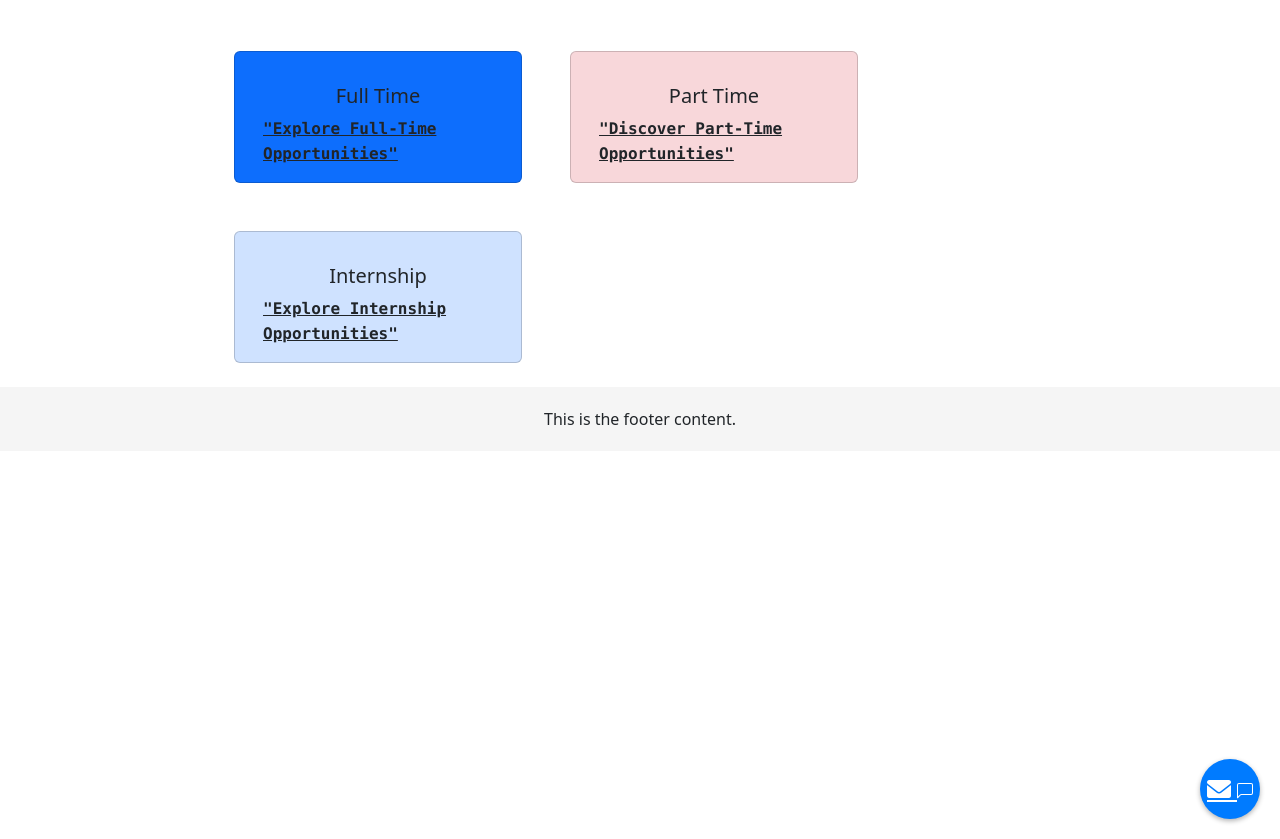
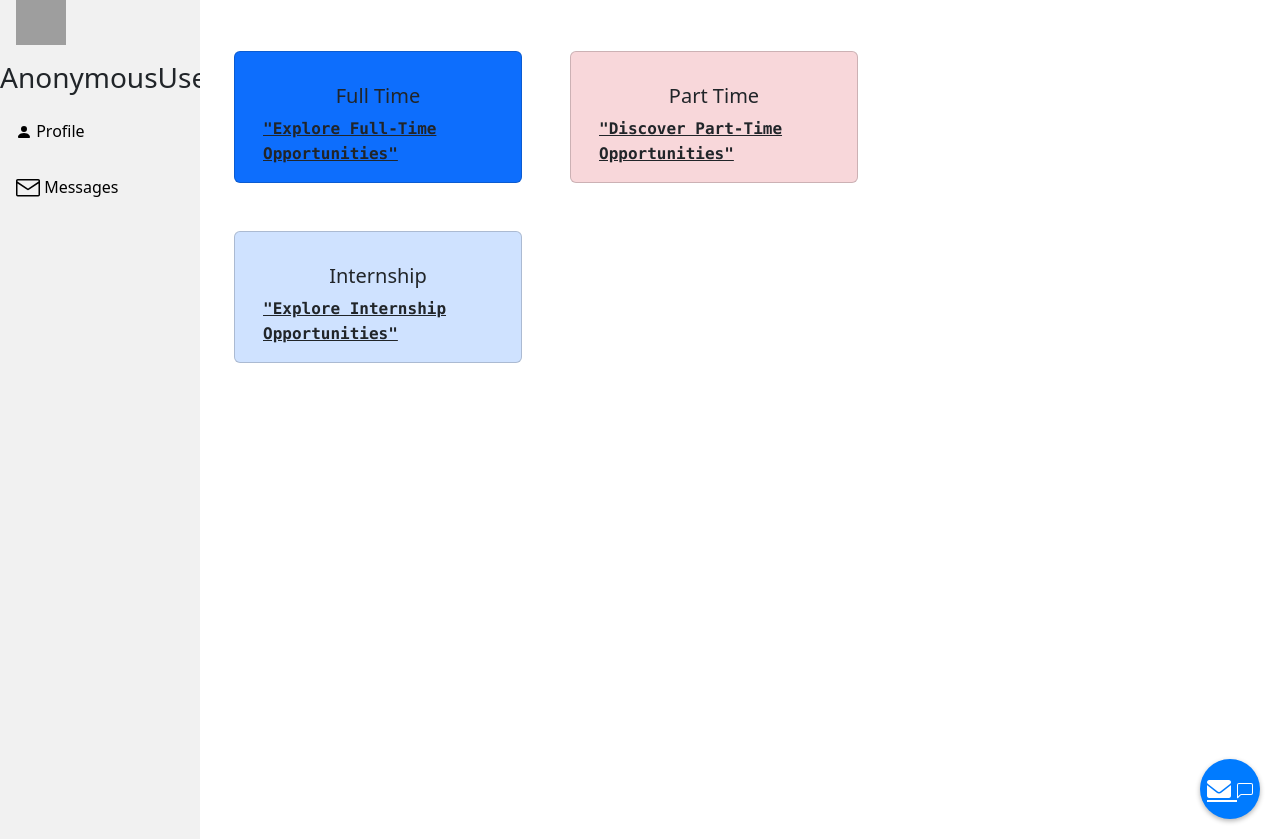
Before and after one commit to rahulktd/Job-Board, a Django app: template templates/JobSeeker/USER_DASH.html in a window 1280 px wide. Shown: the part 347-1186 px from the top of the page. Run offline with Django 3.2, Linux system fonts and the light colour scheme; the template is opened without the code that fills it, so the values that code supplies are empty; some libraries are stand-ins or nearby versions; grey boxes are pictures that could not be loaded.

Commit message:
Added a sidebar in job seeker's dashboard.

```diff
--- a/Jobs/views.py
+++ b/Jobs/views.py
@@ -44,7 +44,7 @@ def user_login(request):
 
 def registration(request):
     if request.method == 'POST':
-        employer_form = EmployerForm(request.POST)
+        employer_form = EmployerForm(request.POST,request.FILES)
         if employer_form.is_valid():
             user = employer_form.save(commit=False)
             user.password = make_password(employer_form.cleaned_data.get('password1'))
@@ -57,7 +57,7 @@ def registration(request):
 
 def employee_registration(request):
     if request.method == 'POST':
-        seeker_form = SeekerForm(request.POST)
+        seeker_form = SeekerForm(request.POST,request.FILES)
         if seeker_form.is_valid():
             user = seeker_form.save(commit=False)
             user.password = make_password(seeker_form.cleaned_data.get('password1'))
--- a/templates/JobSeeker/USER_DASH.html
+++ b/templates/JobSeeker/USER_DASH.html
@@ -49,7 +49,48 @@
   bottom: 0;
   left: 0;
 }
+.sidebar {
+  margin: 0;
+  padding: 0;
+  width: 200px;
+  background-color: #f1f1f1;
+  position: fixed;
+  height: 100%;
+  overflow: auto;
+}
 
+.sidebar a {
+  display: block;
+  color: black;
+  padding: 16px;
+  text-decoration: none;
+}
+
+.sidebar a.active {
+  background-color: #04AA6D;
+  color: white;
+}
+
+.sidebar a:hover:not(.active) {
+  background-color: #555;
+  color: white;
+}
+
+ @media screen and (max-width: 700px) {
+  .sidebar {
+    width: 100%;
+    height: auto;
+    position: relative;
+  }
+  .sidebar a {float: left;}
+  div.content {margin-left: 0;}
+
+  @media screen and (max-width: 400px) {
+  .sidebar a {
+    text-align: center;
+    float: none;
+  }
+}
 
     </style>
 
@@ -82,21 +123,8 @@
                             </svg>
                             Jobs</a>
                     </li>
-                    <li class="nav-item">
-                        <a class="nav-link" href="{% url 'profile' %}">
-                            <svg xmlns="http://www.w3.org/2000/svg" width="16" height="16" fill="currentColor"
-                                 class="bi bi-person-fill" viewBox="0 0 16 16">
-                                <path d="M3 14s-1 0-1-1 1-4 6-4 6 3 6 4-1 1-1 1H3Zm5-6a3 3 0 1 0 0-6 3 3 0 0 0 0 6Z"/>
-                            </svg>
-                            Profile</a>
-                    </li>
-                    <li class="nav-item">
-                        <a class="nav-link" href="{% url 'jobseeker_feedback_view' %}">
-                            <svg xmlns="http://www.w3.org/2000/svg" viewBox="0 0 24 24" width="24" height="24">
-                                <path d="M1.75 3h20.5c.966 0 1.75.784 1.75 1.75v14a1.75 1.75 0 0 1-1.75 1.75H1.75A1.75 1.75 0 0 1 0 18.75v-14C0 3.784.784 3 1.75 3ZM1.5 7.412V18.75c0 .138.112.25.25.25h20.5a.25.25 0 0 0 .25-.25V7.412l-9.52 6.433c-.592.4-1.368.4-1.96 0Zm0-2.662v.852l10.36 7a.25.25 0 0 0 .28 0l10.36-7V4.75a.25.25 0 0 0-.25-.25H1.75a.25.25 0 0 0-.25.25Z"></path>
-                            </svg>
-                            Messages and Reply</a>
-                    </li>
+
+
                     <li class="nav-item">
                         <a class="nav-link" href="{% url 'recruiter_view_jobseeker' %}">
                             <svg xmlns="http://www.w3.org/2000/svg" viewBox="0 0 16 16" width="16" height="16">
@@ -141,7 +169,28 @@
         </div>
     </nav>
 
+<div class="sidebar">
+  <a>{% if user.profile_picture %}
+    <img src="{{ user.profile_picture.url }}" alt="Profile Picture" style=" border-radius: 50%;width: 50px; height: 50px;">
+{% else %}
+    <img src="{% static 'path/to/default/profile-picture.jpg' %}" alt="Default Profile Picture" style="width: 50px; height: 50px;">
+{% endif %}
 
+    </a>
+    <h3>{{request.user}}</h3>
+                        <a href="{% url 'profile' %}">
+                            <svg xmlns="http://www.w3.org/2000/svg" width="16" height="16" fill="currentColor"
+                                 class="bi bi-person-fill" viewBox="0 0 16 16">
+                                <path d="M3 14s-1 0-1-1 1-4 6-4 6 3 6 4-1 1-1 1H3Zm5-6a3 3 0 1 0 0-6 3 3 0 0 0 0 6Z"/>
+                            </svg>
+                            Profile</a>
+                    </a>
+                        <a href="{% url 'jobseeker_feedback_view' %}">
+                            <svg xmlns="http://www.w3.org/2000/svg" viewBox="0 0 24 24" width="24" height="24">
+                                <path d="M1.75 3h20.5c.966 0 1.75.784 1.75 1.75v14a1.75 1.75 0 0 1-1.75 1.75H1.75A1.75 1.75 0 0 1 0 18.75v-14C0 3.784.784 3 1.75 3ZM1.5 7.412V18.75c0 .138.112.25.25.25h20.5a.25.25 0 0 0 .25-.25V7.412l-9.52 6.433c-.592.4-1.368.4-1.96 0Zm0-2.662v.852l10.36 7a.25.25 0 0 0 .28 0l10.36-7V4.75a.25.25 0 0 0-.25-.25H1.75a.25.25 0 0 0-.25.25Z"></path>
+                            </svg>
+                            Messages</a>
+</div>
     {%block content%}
     <div class=" container ">
         <div class="mt-5 ">
@@ -180,6 +229,7 @@
 
 </div>
 <!-- Floating icon for sending messages -->
+<div>
 <a href="{% url 'jobseeker_feedback' %}" class="floating-icon">
     <i class="fas fa-envelope">
         <svg xmlns="http://www.w3.org/2000/svg" width="16" height="16" fill="currentColor" class="bi bi-chat-left"
@@ -188,9 +238,10 @@
         </svg>
     </i>
 </a>
-<div class="footer">
-        This is the footer content.
     </div>
+<!--<div class="footer">-->
+<!--        This is the footer content.-->
+<!--    </div>-->
 <script src="https://cdnjs.cloudflare.com/ajax/libs/bootstrap/5.0.2/js/bootstrap.bundle.min.js"></script>
 
 
```
